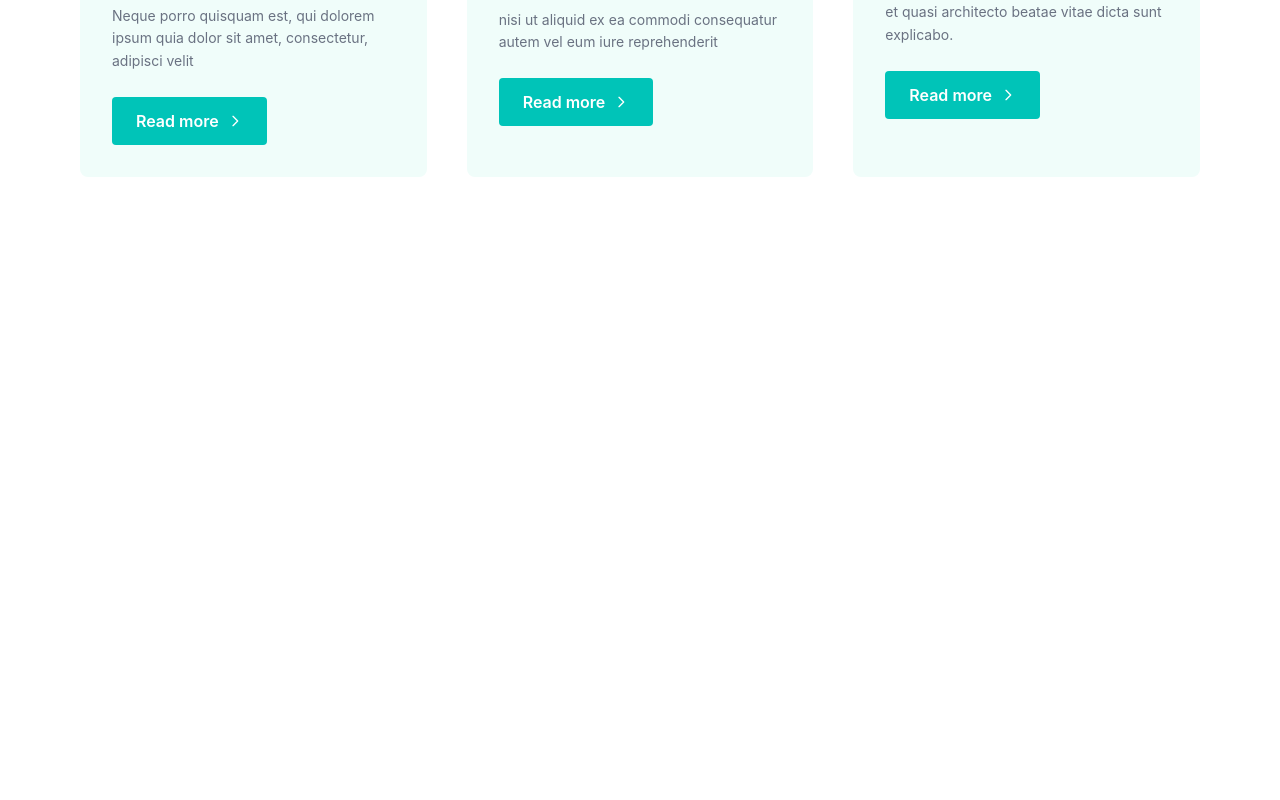
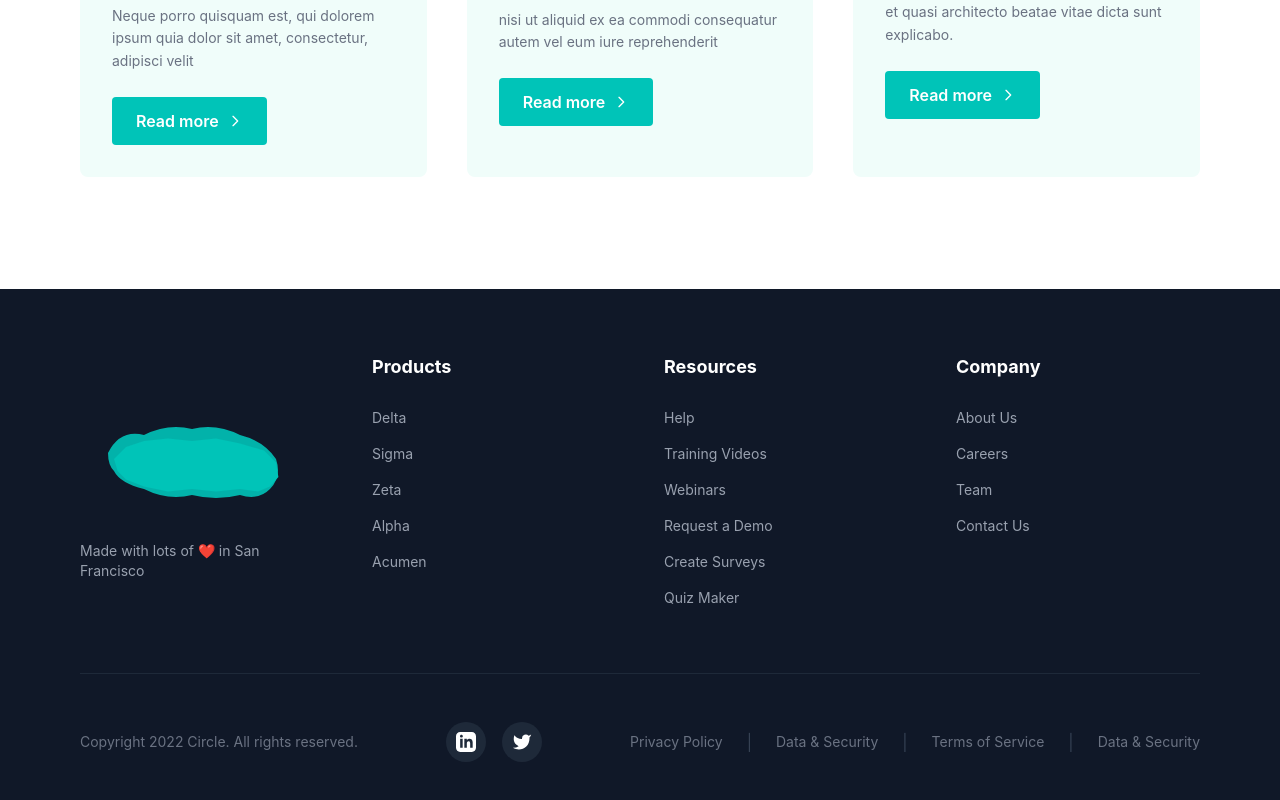
Before and after one commit to huma515/react-tailwind-figma-ui, a React (Vite) app: page / in a window 1280 px wide. Shown: the part 6315-7115 px from the top of the page. Before the commit the page ends 6604 px from the top, so only its background shows below. Built offline with nearby package versions, Linux system fonts and the light colour scheme.

Commit message:
Footer added

```diff
--- a/src/App.jsx
+++ b/src/App.jsx
@@ -11,6 +11,7 @@ import FeaturesSec from './components/FeaturesSec'
 import TestimonialsSection  from './components/TestimonialsSection'
 import SolutionSection from './components/SolutionSection'
 import ResourcesSection from './components/ResourcesSection'
+import Footer from './components/Footer'
 
 
 function App() {
@@ -27,6 +28,7 @@ function App() {
     <TestimonialsSection/>
     <SolutionSection/>
     <ResourcesSection/>
+    <Footer/>
 
     </>
   )
--- /dev/null
+++ b/src/components/Footer.jsx
@@ -0,0 +1,145 @@
+import React from 'react';
+
+const Footer = () => {
+  return (
+    <footer className="bg-gray-900 text-white py-12 lg:py-16 px-4 sm:px-6 lg:px-20">
+      <div className="max-w-7xl mx-auto">
+        {/* Main Footer Content */}
+        <div className="grid grid-cols-1 lg:grid-cols-12 gap-10 lg:gap-12 mb-12 lg:mb-16">
+
+          {/* Left Side - Map & Tagline */}
+          <div className="lg:col-span-3 flex flex-col items-center lg:items-start justify-center">
+            {/* US Map SVG */}
+            <div className="mb-4">
+              <svg
+                width="180"
+                height="120"
+                viewBox="0 0 180 120"
+                fill="none"
+                xmlns="http://www.w3.org/2000/svg"
+                className="w-48 h-32 lg:w-56 lg:h-36"
+              >
+                <path
+                  d="M20,60 Q30,40 50,45 Q70,35 90,40 Q110,35 130,45 Q150,50 160,65 Q165,80 155,90 Q145,100 130,95 Q110,100 90,95 Q70,100 50,90 Q30,85 25,75 Q20,70 20,60 Z"
+                  fill="#00C4B8"
+                  opacity="0.9"
+                />
+                {/* Simplified US Map Shape */}
+                <path
+                  d="M25,65 L35,55 L50,50 L70,48 L90,50 L110,48 L130,52 L150,58 L160,68 L162,80 L155,88 L145,92 L130,90 L110,92 L90,90 L70,92 L50,88 L35,82 L28,75 L25,65 Z"
+                  fill="#00C4B8"
+                />
+              </svg>
+            </div>
+            <p className="text-gray-400 text-sm text-center lg:text-left">
+              Made with lots of ❤️ in San Francisco
+            </p>
+          </div>
+
+          {/* Products Column */}
+          <div className="lg:col-span-3">
+            <h3 className="text-lg font-bold mb-4 lg:mb-6">Products</h3>
+            <ul className="space-y-3">
+              {['Delta', 'Sigma', 'Zeta', 'Alpha', 'Acumen'].map((item) => (
+                <li key={item}>
+                  <a
+                    href="#"
+                    className="text-gray-400 hover:text-[#00C4B8] transition-colors duration-200 text-sm"
+                  >
+                    {item}
+                  </a>
+                </li>
+              ))}
+            </ul>
+          </div>
+
+          {/* Resources Column */}
+          <div className="lg:col-span-3">
+            <h3 className="text-lg font-bold mb-4 lg:mb-6">Resources</h3>
+            <ul className="space-y-3">
+              {['Help', 'Training Videos', 'Webinars', 'Request a Demo', 'Create Surveys', 'Quiz Maker'].map((item) => (
+                <li key={item}>
+                  <a
+                    href="#"
+                    className="text-gray-400 hover:text-[#00C4B8] transition-colors duration-200 text-sm"
+                  >
+                    {item}
+                  </a>
+                </li>
+              ))}
+            </ul>
+          </div>
+
+          {/* Company Column */}
+          <div className="lg:col-span-3">
+            <h3 className="text-lg font-bold mb-4 lg:mb-6">Company</h3>
+            <ul className="space-y-3">
+              {['About Us', 'Careers', 'Team', 'Contact Us'].map((item) => (
+                <li key={item}>
+                  <a
+                    href="#"
+                    className="text-gray-400 hover:text-[#00C4B8] transition-colors duration-200 text-sm"
+                  >
+                    {item}
+                  </a>
+                </li>
+              ))}
+            </ul>
+          </div>
+        </div>
+
+        {/* Bottom Bar */}
+        <div className="border-t border-gray-800 pt-8 lg:pt-12">
+          <div className="flex flex-col lg:flex-row items-center justify-between gap-6">
+
+            {/* Copyright */}
+            <p className="text-gray-500 text-sm text-center lg:text-left">
+              Copyright 2022 Circle. All rights reserved.
+            </p>
+
+            {/* Social Icons */}
+            <div className="flex items-center gap-4">
+              <a
+                href="#"
+                className="w-10 h-10 rounded-full bg-gray-800 hover:bg-[#00C4B8] flex items-center justify-center transition-all duration-200"
+              >
+                <svg className="w-5 h-5 text-white" fill="currentColor" viewBox="0 0 24 24">
+                  <path d="M19 0h-14c-2.761 0-5 2.239-5 5v14c0 2.761 2.239 5 5 5h14c2.762 0 5-2.239 5-5v-14c0-2.761-2.238-5-5-5zm-11 19h-3v-11h3v11zm-1.5-12.268c-.966 0-1.75-.79-1.75-1.764s.784-1.764 1.75-1.764 1.75.79 1.75 1.764-.783 1.764-1.75 1.764zm13.5 12.268h-3v-5.604c0-3.368-4-3.113-4 0v5.604h-3v-11h3v1.765c1.396-2.586 7-2.777 7 2.476v6.759z"/>
+                </svg>
+              </a>
+              <a
+                href="#"
+                className="w-10 h-10 rounded-full bg-gray-800 hover:bg-[#00C4B8] flex items-center justify-center transition-all duration-200"
+              >
+                <svg className="w-5 h-5 text-white" fill="currentColor" viewBox="0 0 24 24">
+                  <path d="M23 3a10.9 10.9 0 01-3.14 1.53 4.48 4.48 0 00-7.86 3v1A10.66 10.66 0 013 4s-4 9 5 13a11.64 11.64 0 01-7 2c9 5 20 0 20-11.5a4.5 4.5 0 00-.08-.83A7.72 7.72 0 0023 3z"/>
+                </svg>
+              </a>
+            </div>
+
+            {/* Legal Links */}
+            <div className="flex flex-wrap items-center justify-center gap-4 lg:gap-6">
+              <a href="#" className="text-gray-500 hover:text-[#00C4B8] text-sm transition-colors duration-200">
+                Privacy Policy
+              </a>
+              <span className="text-gray-700 hidden sm:inline">|</span>
+              <a href="#" className="text-gray-500 hover:text-[#00C4B8] text-sm transition-colors duration-200">
+                Data & Security
+              </a>
+              <span className="text-gray-700 hidden sm:inline">|</span>
+              <a href="#" className="text-gray-500 hover:text-[#00C4B8] text-sm transition-colors duration-200">
+                Terms of Service
+              </a>
+              <span className="text-gray-700 hidden sm:inline">|</span>
+              <a href="#" className="text-gray-500 hover:text-[#00C4B8] text-sm transition-colors duration-200">
+                Data & Security
+              </a>
+            </div>
+          </div>
+        </div>
+      </div>
+    </footer>
+  );
+};
+
+export default Footer;
```
